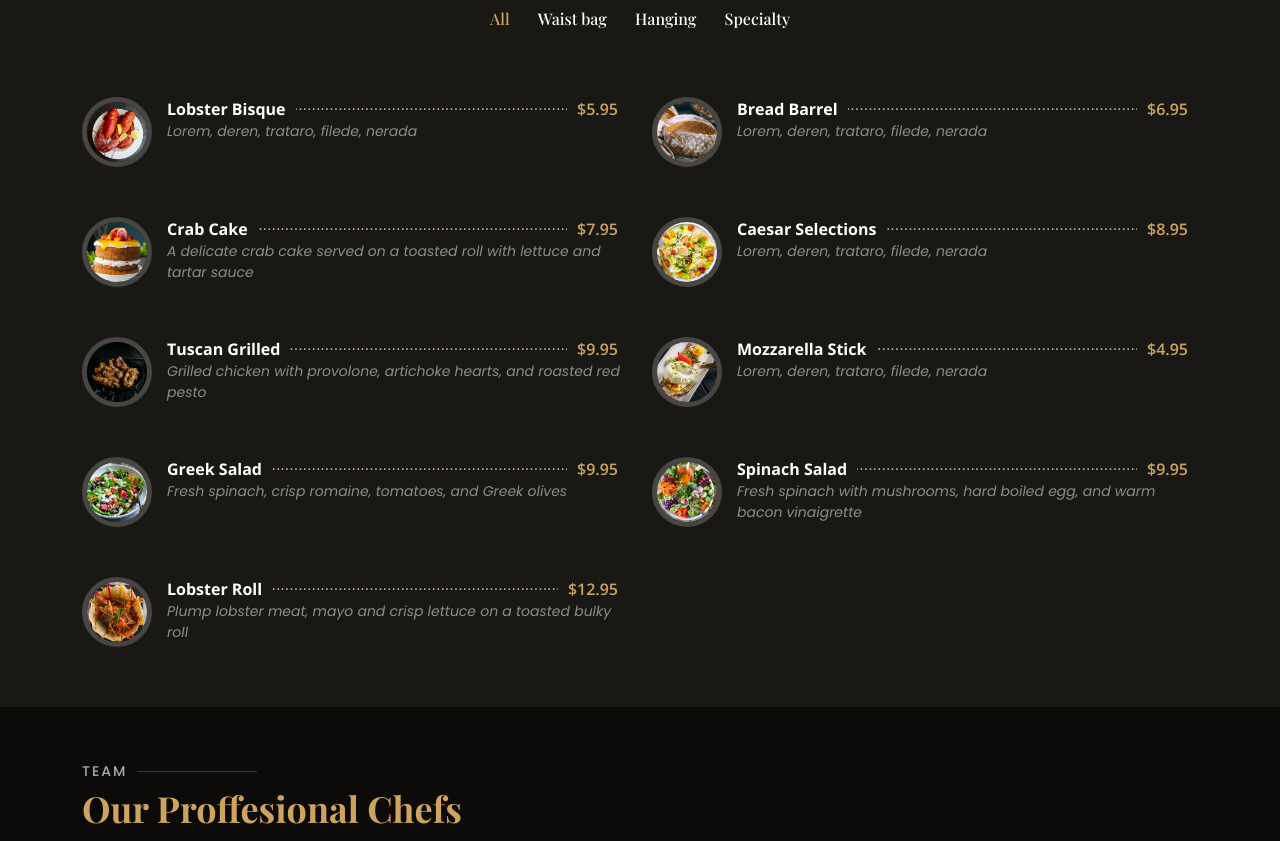
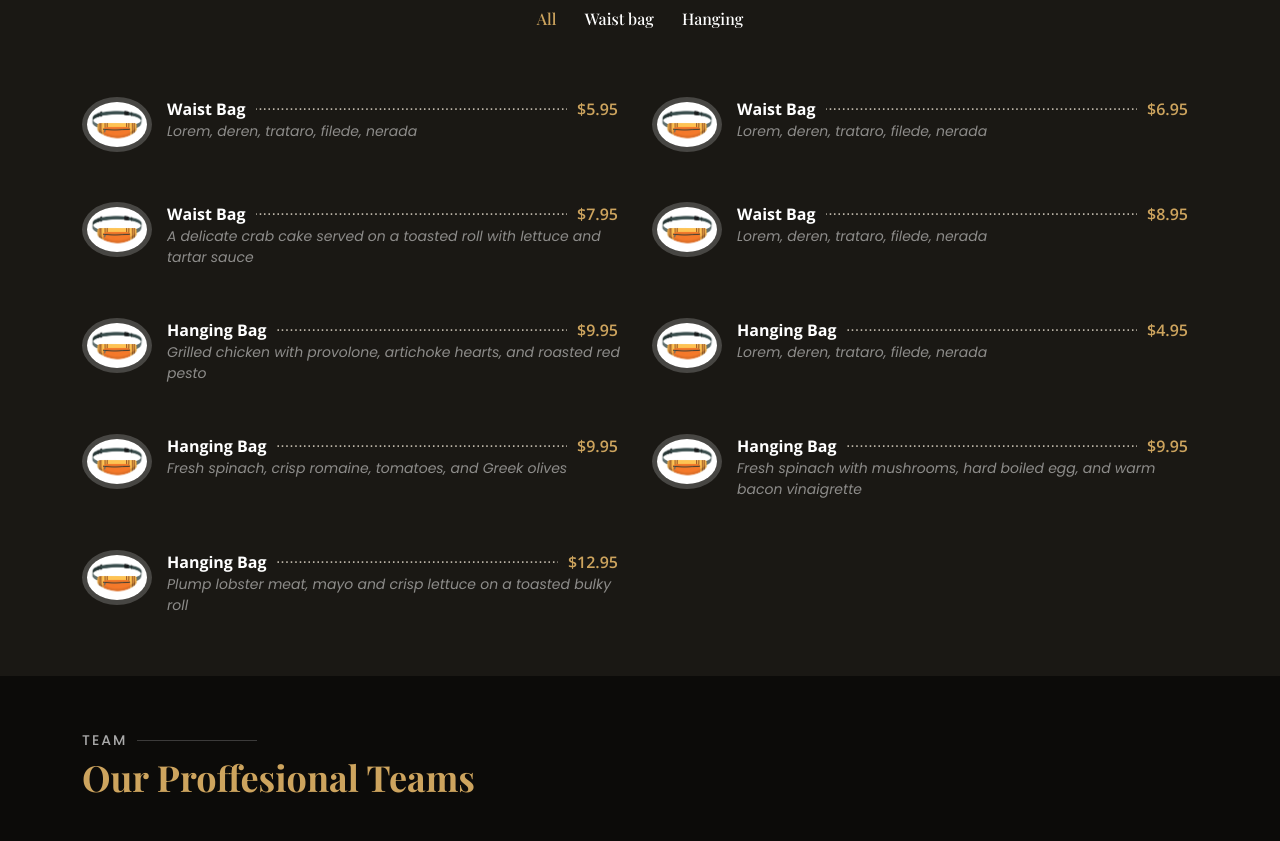
Before and after one commit to reyzalhildha/socialstitch.github.io, a plain HTML site: page shop/shop.html in a window 1280 px wide. Shown: the part 965-1806 px from the top of the page. Drawn offline with nearby package versions, Linux system fonts and the light colour scheme; a web font is replaced by a local one.

Commit message:
perubahan UI Shop

```diff
--- a/shop/shop.html
+++ b/shop/shop.html
@@ -47,13 +47,6 @@
       <div class="contact-info d-flex align-items-center">
         <i class="bi bi-phone d-flex align-items-center"><span>+1 5589 55488 55</span></i>
         <i class="bi bi-clock d-flex align-items-center ms-4"><span> Mon-Sat: 11AM - 23PM</span></i>
-      </div>
-
-      <div class="languages d-none d-md-flex align-items-center">
-        <ul>
-          <li>Night Mode</li>
-          <li><a href="#">Light Mode</a></li>
-        </ul>
       </div>
     </div>
   </div>
@@ -111,7 +104,7 @@
         </div>
         <div class="col-lg-4 d-flex align-items-center justify-content-center position-relative" data-aos="zoom-in"
           data-aos-delay="200">
-          <a href="https://www.youtube.com/watch?v=uvJTZZeq_JU" class="glightbox play-btn"></a>
+          <a href="" class="glightbox play-btn"></a>
         </div>
 
       </div>
@@ -134,99 +127,98 @@
           <div class="col-lg-12 d-flex justify-content-center">
             <ul id="menu-flters">
               <li data-filter="*" class="filter-active">All</li>
-              <li data-filter=".filter-starters">Waist bag</li>
-              <li data-filter=".filter-salads">Hanging</li>
-              <li data-filter=".filter-specialty">Specialty</li>
+              <li data-filter=".filter-waist">Waist bag</li>
+              <li data-filter=".filter-hanging">Hanging</li>
             </ul>
           </div>
         </div>
 
         <div class="row menu-container" data-aos="fade-up" data-aos-delay="200">
 
-          <div class="col-lg-6 menu-item filter-starters">
-            <img src="assets/img/menu/lobster-bisque.jpg" class="menu-img" alt="">
+          <div class="col-lg-6 menu-item filter-waist">
+            <img src="assets/img/sample_bag.png" class="menu-img" alt="">
             <div class="menu-content">
-              <a href="#">Lobster Bisque</a><span>$5.95</span>
+              <a href="#">Waist Bag</a><span>$5.95</span>
             </div>
             <div class="menu-ingredients">
               Lorem, deren, trataro, filede, nerada
             </div>
           </div>
 
-          <div class="col-lg-6 menu-item filter-specialty">
-            <img src="assets/img/menu/bread-barrel.jpg" class="menu-img" alt="">
+          <div class="col-lg-6 menu-item filter-waist">
+            <img src="assets/img/sample_bag.png" class="menu-img" alt="">
             <div class="menu-content">
-              <a href="#">Bread Barrel</a><span>$6.95</span>
+              <a href="#">Waist Bag</a><span>$6.95</span>
             </div>
             <div class="menu-ingredients">
               Lorem, deren, trataro, filede, nerada
             </div>
           </div>
 
-          <div class="col-lg-6 menu-item filter-starters">
-            <img src="assets/img/menu/cake.jpg" class="menu-img" alt="">
+          <div class="col-lg-6 menu-item filter-waist">
+            <img src="assets/img/sample_bag.png" class="menu-img" alt="">
             <div class="menu-content">
-              <a href="#">Crab Cake</a><span>$7.95</span>
+              <a href="#">Waist Bag</a><span>$7.95</span>
             </div>
             <div class="menu-ingredients">
               A delicate crab cake served on a toasted roll with lettuce and tartar sauce
             </div>
           </div>
 
-          <div class="col-lg-6 menu-item filter-salads">
-            <img src="assets/img/menu/caesar.jpg" class="menu-img" alt="">
+          <div class="col-lg-6 menu-item filter-waist">
+            <img src="assets/img/sample_bag.png" class="menu-img" alt="">
             <div class="menu-content">
-              <a href="#">Caesar Selections</a><span>$8.95</span>
+              <a href="#">Waist Bag</a><span>$8.95</span>
             </div>
             <div class="menu-ingredients">
               Lorem, deren, trataro, filede, nerada
             </div>
           </div>
 
-          <div class="col-lg-6 menu-item filter-specialty">
-            <img src="assets/img/menu/tuscan-grilled.jpg" class="menu-img" alt="">
+          <div class="col-lg-6 menu-item filter-hanging">
+            <img src="assets/img/sample_bag.png" class="menu-img" alt="">
             <div class="menu-content">
-              <a href="#">Tuscan Grilled</a><span>$9.95</span>
+              <a href="#">Hanging Bag</a><span>$9.95</span>
             </div>
             <div class="menu-ingredients">
               Grilled chicken with provolone, artichoke hearts, and roasted red pesto
             </div>
           </div>
 
-          <div class="col-lg-6 menu-item filter-starters">
-            <img src="assets/img/menu/mozzarella.jpg" class="menu-img" alt="">
+          <div class="col-lg-6 menu-item filter-hanging">
+            <img src="assets/img/sample_bag.png" class="menu-img" alt="">
             <div class="menu-content">
-              <a href="#">Mozzarella Stick</a><span>$4.95</span>
+              <a href="#">Hanging Bag</a><span>$4.95</span>
             </div>
             <div class="menu-ingredients">
               Lorem, deren, trataro, filede, nerada
             </div>
           </div>
 
-          <div class="col-lg-6 menu-item filter-salads">
-            <img src="assets/img/menu/greek-salad.jpg" class="menu-img" alt="">
+          <div class="col-lg-6 menu-item filter-hanging">
+            <img src="assets/img/sample_bag.png" class="menu-img" alt="">
             <div class="menu-content">
-              <a href="#">Greek Salad</a><span>$9.95</span>
+              <a href="#">Hanging Bag</a><span>$9.95</span>
             </div>
             <div class="menu-ingredients">
               Fresh spinach, crisp romaine, tomatoes, and Greek olives
             </div>
           </div>
 
-          <div class="col-lg-6 menu-item filter-salads">
-            <img src="assets/img/menu/spinach-salad.jpg" class="menu-img" alt="">
+          <div class="col-lg-6 menu-item filter-hanging">
+            <img src="assets/img/sample_bag.png" class="menu-img" alt="">
             <div class="menu-content">
-              <a href="#">Spinach Salad</a><span>$9.95</span>
+              <a href="#">Hanging Bag</a><span>$9.95</span>
             </div>
             <div class="menu-ingredients">
               Fresh spinach with mushrooms, hard boiled egg, and warm bacon vinaigrette
             </div>
           </div>
 
-          <div class="col-lg-6 menu-item filter-specialty">
-            <img src="assets/img/menu/lobster-roll.jpg" class="menu-img" alt="">
+          <div class="col-lg-6 menu-item filter-hanging">
+            <img src="assets/img/sample_bag.png" class="menu-img" alt="">
             <div class="menu-content">
-              <a href="#">Lobster Roll</a><span>$12.95</span>
+              <a href="#">Hanging Bag</a><span>$12.95</span>
             </div>
             <div class="menu-ingredients">
               Plump lobster meat, mayo and crisp lettuce on a toasted bulky roll
@@ -246,7 +238,7 @@
 
         <div class="section-title">
           <h2>Team</h2>
-          <p>Our Proffesional Chefs</p>
+          <p>Our Proffesional Teams</p>
         </div>
 
         <div class="row">
@@ -256,8 +248,8 @@
               <img src="/img/8.jpg" class="img-fluid" alt="">
               <div class="member-info">
                 <div class="member-info-content">
-                  <h4>Walter White</h4>
-                  <span>Master Chef</span>
+                  <h4>Lorem, ipsum dolor.</h4>
+                  <span>Lorem, ipsum.</span>
                 </div>
                 <div class="social">
                   <a href=""><i class="bi bi-twitter"></i></a>
@@ -274,8 +266,8 @@
               <img src="/img/7.jpg" class="img-fluid" alt="">
               <div class="member-info">
                 <div class="member-info-content">
-                  <h4>Sarah Jhonson</h4>
-                  <span>Patissier</span>
+                  <h4>Lorem, ipsum.</h4>
+                  <span>Lorem, ipsum dolor.</span>
                 </div>
                 <div class="social">
                   <a href=""><i class="bi bi-twitter"></i></a>
@@ -292,8 +284,8 @@
               <img src="/img/6.jpg" class="img-fluid" alt="">
               <div class="member-info">
                 <div class="member-info-content">
-                  <h4>William Anderson</h4>
-                  <span>Cook</span>
+                  <h4>Lorem, ipsum dolor.</h4>
+                  <span>Lorem</span>
                 </div>
                 <div class="social">
                   <a href=""><i class="bi bi-twitter"></i></a>
```
Also changed, not shown: shop/assets/img/sample_bag.png (added).
